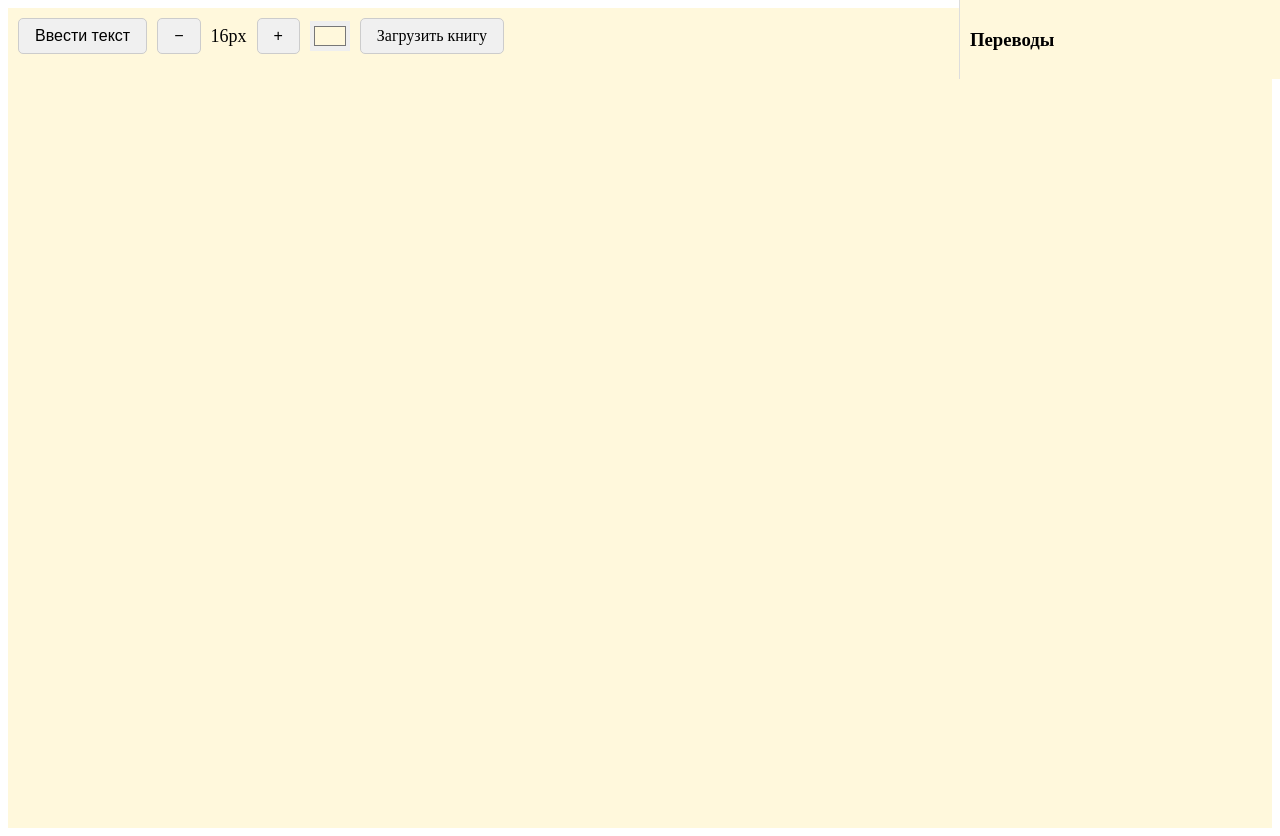
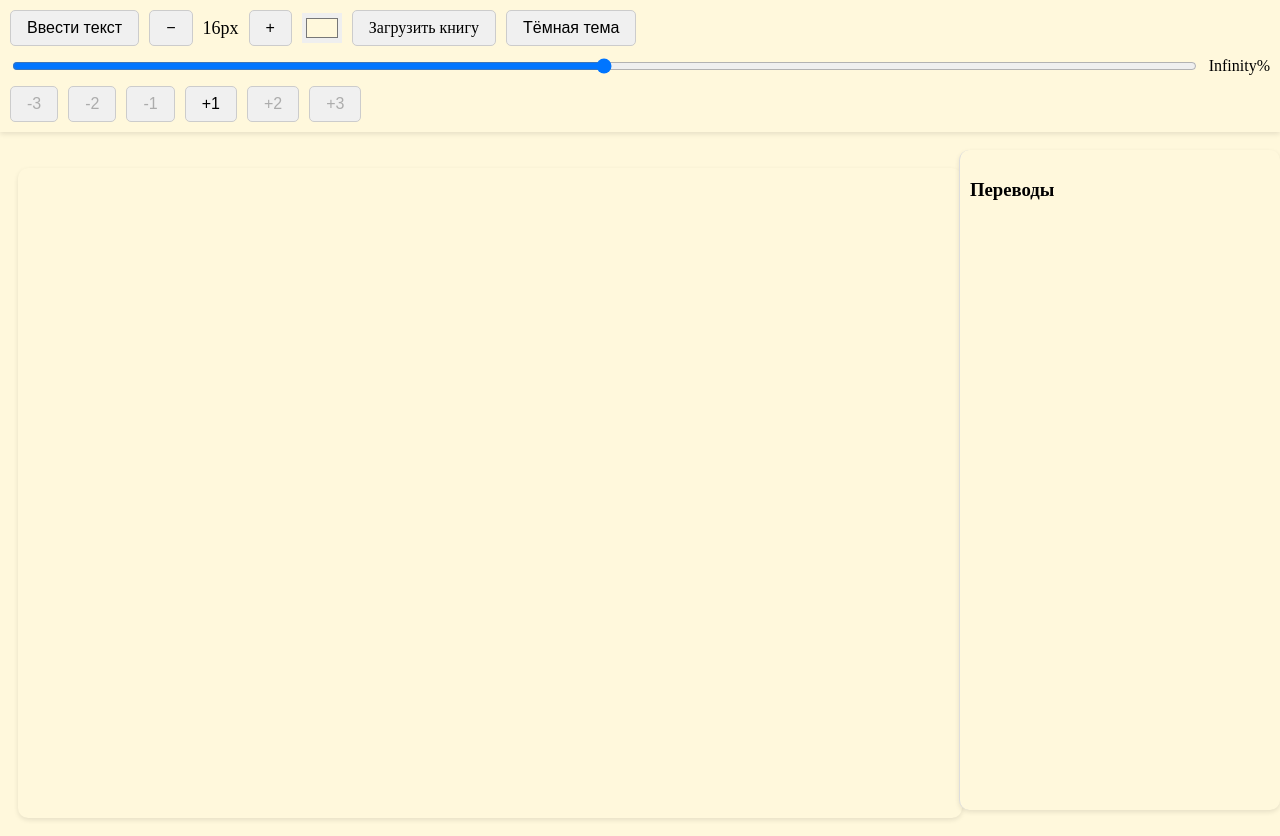
Before and after one commit to suhovskii/enbooks, a React (Create React App) app in the folder frontend/: page / in a window 1280 px wide. Built offline with nearby package versions, Linux system fonts and the light colour scheme.

Commit message:
upd buttons_style

```diff
--- a/frontend/src/App.js
+++ b/frontend/src/App.js
@@ -19,6 +19,7 @@ function App() {
   const [fullText, setFullText] = useState("");
   const [chunks, setChunks] = useState([]);
   const [currentChunkIndex, setCurrentChunkIndex] = useState(0);
+  const [isDarkMode, setIsDarkMode] = useState(false);
 
   // Загрузка последнего просмотренного блока из лога
   useEffect(() => {
@@ -35,12 +36,16 @@ function App() {
   useEffect(() => {
     if (chunks.length > 0) {
       setText(chunks[currentChunkIndex]);
-      // Сохраняем текущий блок в лог
       if (window.electron && window.electron.saveLastChunkIndex) {
         window.electron.saveLastChunkIndex(currentChunkIndex);
       }
     }
   }, [currentChunkIndex, chunks]);
+
+  // Переключение тёмной темы
+  useEffect(() => {
+    document.body.style.backgroundColor = isDarkMode ? "#1E1E1E" : bgColor;
+  }, [isDarkMode, bgColor]);
 
   const handleWordClick = async (word) => {
     const translation = await fetchTranslation(word);
@@ -78,7 +83,7 @@ function App() {
           chunks.push(text.slice(i, i + chunkSize));
         }
         setChunks(chunks);
-        setCurrentChunkIndex(0); // Начинаем с первого блока
+        setCurrentChunkIndex(0);
         setIsLoading(false);
 
         // Сохраняем книгу в папку library
@@ -112,10 +117,12 @@ function App() {
 
   return (
     <div style={{ height: "100vh", display: "flex", flexDirection: "column", padding: "10px", backgroundColor: bgColor }}>
-      <div style={{ display: "flex", alignItems: "center", gap: "10px", marginBottom: "20px" }}>
+      {/* Верхний ряд кнопок */}
+      <div style={{ position: "fixed", top: 0, left: 0, right: 0, backgroundColor: isDarkMode ? "#2D2D2D" : bgColor, padding: "10px", zIndex: 1000, boxShadow: "0 2px 5px rgba(0, 0, 0, 0.1)" }}>
+        <div style={{ display: "flex", alignItems: "center", gap: "10px" }}>
           <button onClick={openTextInputModal} style={buttonStyle}>Ввести текст</button>
           <button onClick={decreaseFontSize} style={buttonStyle}>−</button>
-        <span style={{ fontSize: "18px" }}>{fontSize}px</span>
+          <span style={{ fontSize: "18px", color: isDarkMode ? "#FFFFFF" : "#000000" }}>{fontSize}px</span>
           <button onClick={increaseFontSize} style={buttonStyle}>+</button>
           <input
             type="color"
@@ -133,63 +140,12 @@ function App() {
           <label htmlFor="file-upload" style={buttonStyle}>
             Загрузить книгу
           </label>
-      </div>
-
-      {/* Индикатор загрузки */}
-      {isLoading && <div style={{ marginBottom: "10px" }}>Загрузка...</div>}
-
-      <div style={{ display: "flex", flex: 1, flexDirection: "row", height: "calc(100% - 60px)" }}>
-        <div style={{ flex: 2, padding: 10, overflowY: "auto", marginRight: "300px" }}>
-          <TextInput text={text} setText={setText} onWordClick={handleWordClick} fontSize={fontSize} />
-          {/* Навигация по блокам */}
-          {chunks.length > 0 && (
-            <div style={{ marginTop: "10px" }}>
-              <div style={{ display: "flex", gap: "10px", marginBottom: "10px" }}>
-                <button
-                  onClick={() => goToChunk(currentChunkIndex - 3)}
-                  disabled={currentChunkIndex - 3 < 0}
-                  style={buttonStyle}
-                >
-                  -3
-                </button>
-                <button
-                  onClick={() => goToChunk(currentChunkIndex - 2)}
-                  disabled={currentChunkIndex - 2 < 0}
-                  style={buttonStyle}
-                >
-                  -2
-                </button>
-                <button
-                  onClick={() => goToChunk(currentChunkIndex - 1)}
-                  disabled={currentChunkIndex === 0}
-                  style={buttonStyle}
-                >
-                  -1
-                </button>
-                <button
-                  onClick={() => goToChunk(currentChunkIndex + 1)}
-                  disabled={currentChunkIndex === chunks.length - 1}
-                  style={buttonStyle}
-                >
-                  +1
-                </button>
-                <button
-                  onClick={() => goToChunk(currentChunkIndex + 2)}
-                  disabled={currentChunkIndex + 2 >= chunks.length}
-                  style={buttonStyle}
-                >
-                  +2
-                </button>
-                <button
-                  onClick={() => goToChunk(currentChunkIndex + 3)}
-                  disabled={currentChunkIndex + 3 >= chunks.length}
-                  style={buttonStyle}
-                >
-                  +3
+          <button onClick={() => setIsDarkMode(!isDarkMode)} style={buttonStyle}>
+            {isDarkMode ? "Светлая тема" : "Тёмная тема"}
           </button>
         </div>
         {/* Полоска прогресса */}
-              <div style={{ display: "flex", alignItems: "center", gap: "10px" }}>
+        <div style={{ display: "flex", alignItems: "center", gap: "10px", marginTop: "10px" }}>
           <input
             type="range"
             min="0"
@@ -198,14 +154,40 @@ function App() {
             onChange={(e) => goToPercentage(e.target.value)}
             style={{ flex: 1, cursor: "pointer" }}
           />
-                <span style={{ fontSize: "16px" }}>{Math.round(getCurrentPercentage())}%</span>
+          <span style={{ fontSize: "16px", color: isDarkMode ? "#FFFFFF" : "#000000" }}>{Math.round(getCurrentPercentage())}%</span>
+        </div>
+        {/* Кнопки перехода между блоками */}
+        <div style={{ display: "flex", gap: "10px", marginTop: "10px" }}>
+          <button onClick={() => goToChunk(currentChunkIndex - 3)} disabled={currentChunkIndex - 3 < 0} style={buttonStyle}>
+            -3
+          </button>
+          <button onClick={() => goToChunk(currentChunkIndex - 2)} disabled={currentChunkIndex - 2 < 0} style={buttonStyle}>
+            -2
+          </button>
+          <button onClick={() => goToChunk(currentChunkIndex - 1)} disabled={currentChunkIndex === 0} style={buttonStyle}>
+            -1
+          </button>
+          <button onClick={() => goToChunk(currentChunkIndex + 1)} disabled={currentChunkIndex === chunks.length - 1} style={buttonStyle}>
+            +1
+          </button>
+          <button onClick={() => goToChunk(currentChunkIndex + 2)} disabled={currentChunkIndex + 2 >= chunks.length} style={buttonStyle}>
+            +2
+          </button>
+          <button onClick={() => goToChunk(currentChunkIndex + 3)} disabled={currentChunkIndex + 3 >= chunks.length} style={buttonStyle}>
+            +3
+          </button>
         </div>
       </div>
-          )}
+
+      {/* Основной контент */}
+      <div style={{ marginTop: "150px", flex: 1, display: "flex", flexDirection: "row", height: "calc(100% - 60px)" }}>
+        <div style={{ flex: 2, padding: 10, overflowY: "auto", marginRight: "300px", backgroundColor: isDarkMode ? "#2D2D2D" : bgColor, borderRadius: "10px", boxShadow: "0 2px 5px rgba(0, 0, 0, 0.1)" }}>
+          <TextInput text={text} setText={setText} onWordClick={handleWordClick} fontSize={fontSize} isDarkMode={isDarkMode} />
         </div>
-        <TranslationPanel translations={translations} bgColor={bgColor} />
+        <TranslationPanel translations={translations} bgColor={bgColor} isDarkMode={isDarkMode} />
       </div>
 
+      {/* Модальное окно для ввода текста */}
       <Modal
         isOpen={isModalOpen}
         onRequestClose={closeTextInputModal}
@@ -231,11 +213,12 @@ const buttonStyle = {
   border: "1px solid #ccc",
   borderRadius: "5px",
   backgroundColor: "#f0f0f0",
+  transition: "background-color 0.3s, transform 0.2s",
 };
 
 const modalStyle = {
   overlay: { backgroundColor: "rgba(0, 0, 0, 0.5)" },
-  content: { width: "300px", height: "200px", margin: "auto", padding: "20px" },
+  content: { width: "300px", height: "200px", margin: "auto", padding: "20px", borderRadius: "10px" },
 };
 
 export default App;
--- a/frontend/src/components/TextInput.js
+++ b/frontend/src/components/TextInput.js
@@ -1,10 +1,13 @@
-import React from "react";
+import React, { useState } from "react";
 
-function TextInput({ text, setText, onWordClick, fontSize }) {
-  const handleWordClick = (word) => {
-    if (onWordClick) {
-      onWordClick(word);
-    }
+function TextInput({ text, setText, onWordClick, fontSize, isDarkMode }) {
+  const [hoveredWord, setHoveredWord] = useState(null);
+  const [translationPosition, setTranslationPosition] = useState({ x: 0, y: 0 });
+
+  const handleWordClick = async (word, event) => {
+    const translation = await onWordClick(word);
+    setHoveredWord(translation);
+    setTranslationPosition({ x: event.clientX, y: event.clientY });
   };
 
   const processText = (text) => {
@@ -13,12 +16,12 @@ function TextInput({ text, setText, onWordClick, fontSize }) {
         key={index}
         style={{
           cursor: "pointer",
-          color: "black",
+          color: isDarkMode ? "#FFFFFF" : "#000000",
           userSelect: "none",
           fontSize: `${fontSize}px`,
           lineHeight: "1.2",
         }}
-        onClick={() => handleWordClick(word)}
+        onClick={(e) => handleWordClick(word, e)}
       >
         {word}{" "}
       </span>
@@ -30,6 +33,23 @@ function TextInput({ text, setText, onWordClick, fontSize }) {
       <div style={{ flex: 1, marginBottom: "10px" }}>
         {processText(text)}
       </div>
+      {hoveredWord && (
+        <div
+          style={{
+            position: "absolute",
+            left: translationPosition.x,
+            top: translationPosition.y,
+            backgroundColor: isDarkMode ? "#2D2D2D" : "#FFFFFF",
+            color: isDarkMode ? "#FFFFFF" : "#000000",
+            padding: "5px",
+            borderRadius: "5px",
+            boxShadow: "0 2px 5px rgba(0, 0, 0, 0.1)",
+            zIndex: 1000,
+          }}
+        >
+          {hoveredWord}
+        </div>
+      )}
     </div>
   );
 }
--- a/frontend/src/components/TranslationPanel.js
+++ b/frontend/src/components/TranslationPanel.js
@@ -1,24 +1,26 @@
 import React from "react";
 
-function TranslationPanel({ translations, bgColor }) {
+function TranslationPanel({ translations, bgColor, isDarkMode }) {
   return (
     <div
       style={{
         position: "fixed",
-        top: "0",
+        top: "150px",
         right: "0",
         width: "300px",
-        maxHeight: "calc(100vh - 60px)",
+        height: "calc(100vh - 160px)",
         overflowY: "auto",
         borderLeft: "1px solid #ddd",
         padding: "10px",
-        backgroundColor: bgColor,
+        backgroundColor: isDarkMode ? "#2D2D2D" : bgColor,
+        borderRadius: "10px",
+        boxShadow: "0 2px 5px rgba(0, 0, 0, 0.1)",
       }}
     >
-      <h3>Переводы</h3>
+      <h3 style={{ color: isDarkMode ? "#FFFFFF" : "#000000" }}>Переводы</h3>
       {translations.slice(0, 15).map((item, index) => (
         <div key={index}>
-          <p>
+          <p style={{ color: isDarkMode ? "#FFFFFF" : "#000000" }}>
             <strong>{item.word}</strong>: {item.translation}
           </p>
         </div>
```
Lines whose indentation alone changed are shown as unchanged.
